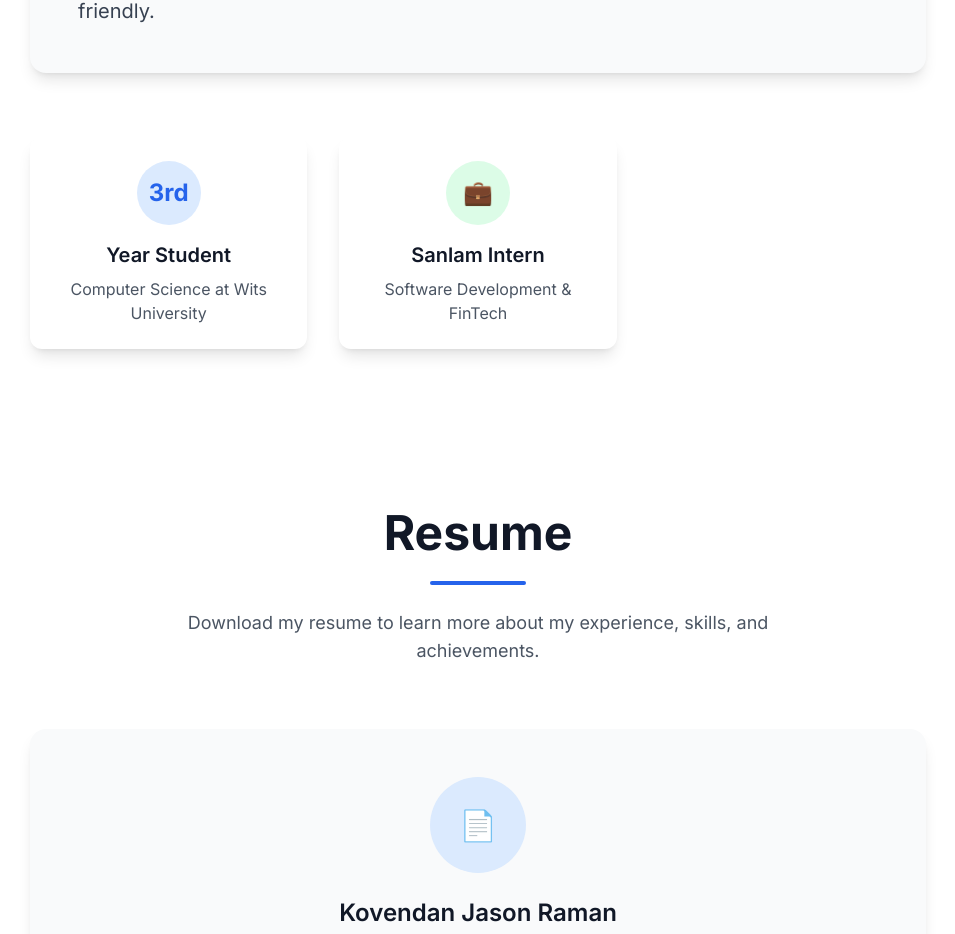
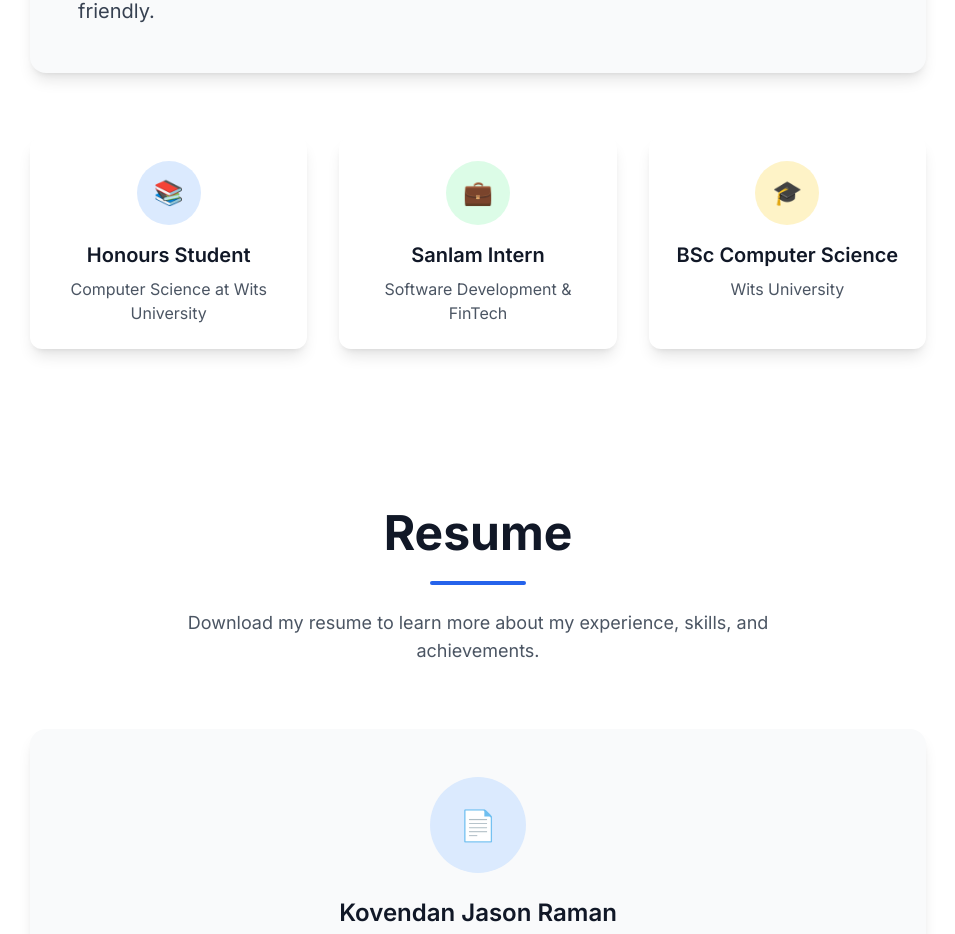
Before and after one commit to KovendanRaman/Website, a Next.js app: page / in a window 1280 px wide. Shown: the part 1511-2445 px from the top of the page, without its empty margins (162-1117 px from the left). Built offline with nearby package versions, Linux system fonts and the light colour scheme.

Commit message:
feat: Updated CV

```diff
--- a/src/components/About.tsx
+++ b/src/components/About.tsx
@@ -44,9 +44,9 @@ export default function About() {
             <div className="grid grid-cols-1 md:grid-cols-3 gap-8 mt-16">
               <div className="text-center p-6 bg-white dark:bg-gray-800 rounded-xl shadow-lg">
                 <div className="w-16 h-16 bg-blue-100 dark:bg-blue-900 rounded-full flex items-center justify-center mx-auto mb-4">
-                  <span className="text-2xl font-bold text-blue-600 dark:text-blue-400">3rd</span>
+                  <span className="text-2xl font-bold text-blue-600 dark:text-blue-400">📚</span>
                 </div>
-                <h3 className="text-xl font-semibold text-gray-900 dark:text-white mb-2">Year Student</h3>
+                <h3 className="text-xl font-semibold text-gray-900 dark:text-white mb-2">Honours Student</h3>
                 <p className="text-gray-600 dark:text-gray-400">Computer Science at Wits University</p>
               </div>
 
@@ -58,7 +58,13 @@ export default function About() {
                 <p className="text-gray-600 dark:text-gray-400">Software Development & FinTech</p>
               </div>
 
-
+              <div className="text-center p-6 bg-white dark:bg-gray-800 rounded-xl shadow-lg">
+                <div className="w-16 h-16 bg-amber-100 dark:bg-amber-900 rounded-full flex items-center justify-center mx-auto mb-4">
+                  <span className="text-2xl font-bold text-amber-600 dark:text-amber-400">🎓</span>
+                </div>
+                <h3 className="text-xl font-semibold text-gray-900 dark:text-white mb-2">BSc Computer Science</h3>
+                <p className="text-gray-600 dark:text-gray-400">Wits University</p>
+              </div>
             </div>
           </RevealWrapper>
         </div>
--- a/src/components/Hero.tsx
+++ b/src/components/Hero.tsx
@@ -3,8 +3,11 @@
 import { motion } from 'framer-motion';
 import { ChevronDown, Github, Linkedin, Mail } from 'lucide-react';
 import Image from 'next/image';
+import { useRouter } from 'next/navigation';
 
 export default function Hero() {
+  const router = useRouter();
+
   const scrollToSection = (sectionId: string) => {
     const element = document.querySelector(sectionId);
     if (element) {
@@ -64,7 +67,7 @@ export default function Hero() {
             <motion.button
               whileHover={{ scale: 1.05 }}
               whileTap={{ scale: 0.95 }}
-              onClick={() => scrollToSection('#projects')}
+              onClick={() => router.push('/projects')}
               className="px-8 py-3 bg-blue-600 text-white rounded-lg font-semibold hover:bg-blue-700 transition-colors duration-200 shadow-lg hover:shadow-xl"
             >
               See Projects
--- a/src/data/projects.ts
+++ b/src/data/projects.ts
@@ -43,7 +43,7 @@ export const projects: Project[] = [
   {
     id: 'qr-code-generator',
     title: 'QR Code Generator',
-    description: 'Create custom QR codes with custom colors, patterns, and text. Log in to save and access your QR codes anytime.',
+    description: 'Create custom QR codes with custom patterns, and text. Log in to save and access your QR codes anytime.',
     tags: ['Python', 'Flask', 'HTML', 'CSS'],
     githubUrl: 'https://github.com/KovendanRaman/qr-generator',
     demoUrl: 'https://qr-generator-vubf.onrender.com/',
```
Also changed, not shown: 1 other file (tests, documents, lock files or other folders).
